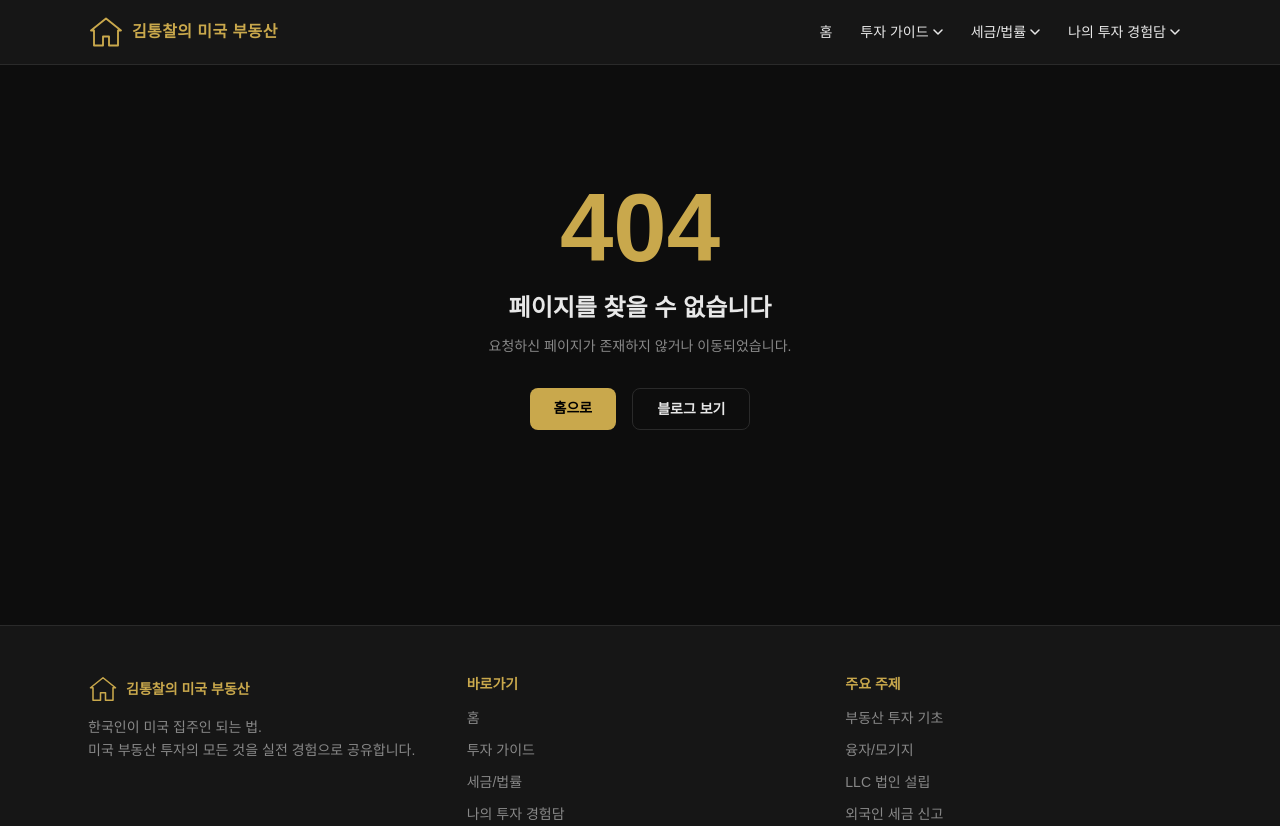
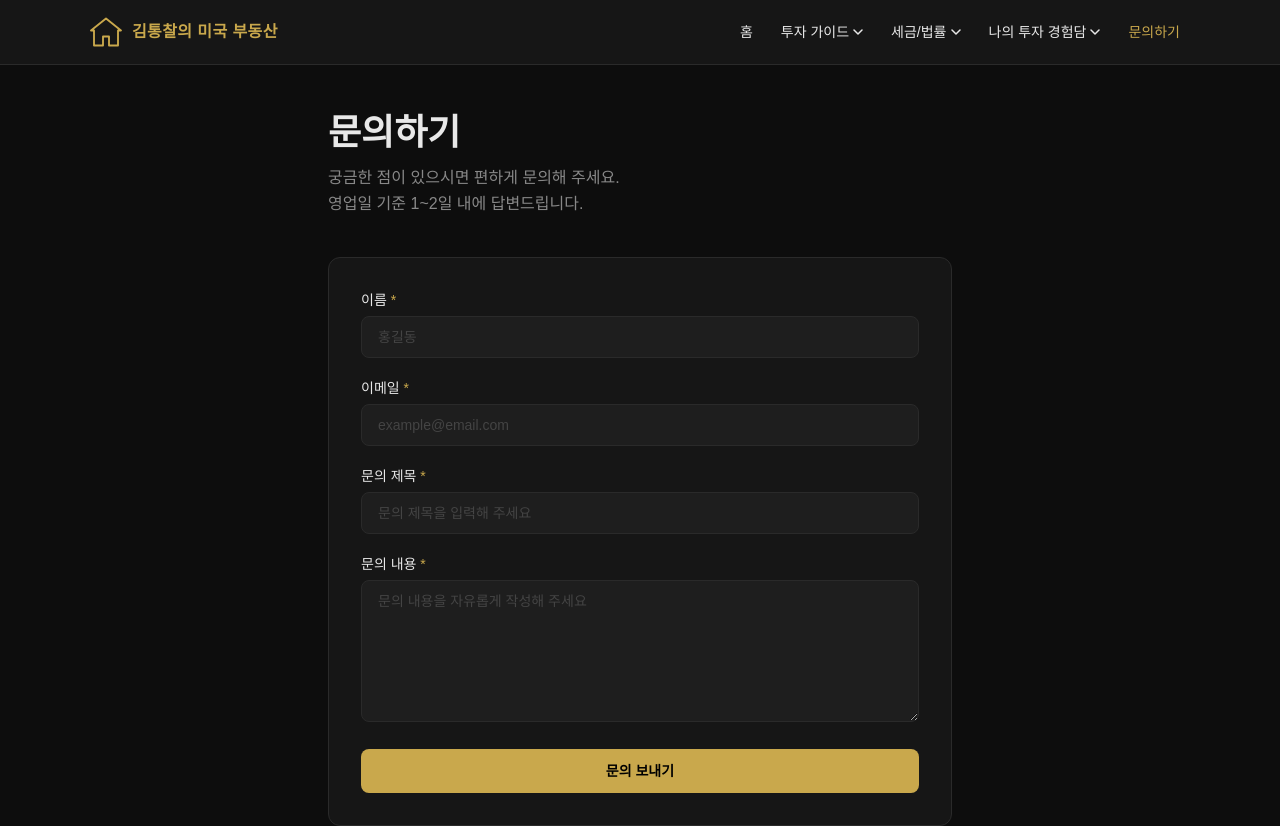
Before and after one commit to kimkim2026/kiminvestment, a Next.js app: page /contact in a window 1280 px wide. Before the commit this address had no page. Shown: the top 826 px of the page. Built offline with nearby package versions, Linux system fonts and the light colour scheme.

Commit message:
문의하기 페이지 추가

```diff
--- /dev/null
+++ b/app/contact/page.tsx
@@ -0,0 +1,224 @@
+"use client";
+
+import { useState } from "react";
+
+export default function ContactPage() {
+  const [submitted, setSubmitted] = useState(false);
+  const [loading, setLoading] = useState(false);
+  const [error, setError] = useState("");
+
+  async function handleSubmit(e: React.FormEvent<HTMLFormElement>) {
+    e.preventDefault();
+    setLoading(true);
+    setError("");
+
+    const form = e.currentTarget;
+    const data = new FormData(form);
+
+    try {
+      const res = await fetch("https://formspree.io/f/mnjggkld", {
+        method: "POST",
+        body: data,
+        headers: { Accept: "application/json" },
+      });
+
+      if (res.ok) {
+        setSubmitted(true);
+        form.reset();
+      } else {
+        setError("전송에 실패했습니다. 잠시 후 다시 시도해 주세요.");
+      }
+    } catch {
+      setError("전송 중 오류가 발생했습니다. 잠시 후 다시 시도해 주세요.");
+    } finally {
+      setLoading(false);
+    }
+  }
+
+  return (
+    <div className="max-w-2xl mx-auto px-4 sm:px-6 py-12">
+      {/* Page Header */}
+      <div className="mb-10">
+        <h1 style={{ color: "var(--foreground)" }} className="text-3xl md:text-4xl font-bold mb-3">
+          문의하기
+        </h1>
+        <p style={{ color: "#888" }} className="text-base leading-relaxed">
+          궁금한 점이 있으시면 편하게 문의해 주세요.
+          <br />
+          영업일 기준 1~2일 내에 답변드립니다.
+        </p>
+      </div>
+
+      {submitted ? (
+        /* 감사 메시지 */
+        <div
+          style={{
+            background: "var(--surface)",
+            border: "1px solid var(--gold)",
+          }}
+          className="rounded-xl p-10 text-center"
+        >
+          <div
+            style={{
+              background: "rgba(201,168,76,0.12)",
+              border: "1px solid var(--gold)",
+            }}
+            className="w-16 h-16 rounded-full flex items-center justify-center mx-auto mb-5"
+          >
+            <svg width="28" height="28" viewBox="0 0 24 24" fill="none">
+              <path
+                d="M5 13l4 4L19 7"
+                stroke="#C9A84C"
+                strokeWidth="2.5"
+                strokeLinecap="round"
+                strokeLinejoin="round"
+              />
+            </svg>
+          </div>
+          <h2 style={{ color: "var(--gold)" }} className="text-xl font-bold mb-2">
+            문의가 접수되었습니다
+          </h2>
+          <p style={{ color: "#aaa" }} className="text-sm leading-relaxed">
+            문의해 주셔서 감사합니다.
+            <br />
+            곧 답변드리겠습니다.
+          </p>
+          <button
+            onClick={() => setSubmitted(false)}
+            style={{ color: "var(--gold)", border: "1px solid var(--border)" }}
+            className="mt-6 px-5 py-2 rounded-lg text-sm hover:border-[var(--gold)] transition-colors"
+          >
+            새 문의 작성
+          </button>
+        </div>
+      ) : (
+        /* 문의 폼 */
+        <form
+          onSubmit={handleSubmit}
+          style={{
+            background: "var(--surface)",
+            border: "1px solid var(--border)",
+          }}
+          className="rounded-xl p-6 md:p-8 space-y-5"
+        >
+          {/* 이름 */}
+          <div>
+            <label
+              htmlFor="name"
+              style={{ color: "var(--foreground)" }}
+              className="block text-sm font-medium mb-1.5"
+            >
+              이름 <span style={{ color: "var(--gold)" }}>*</span>
+            </label>
+            <input
+              id="name"
+              name="name"
+              type="text"
+              required
+              placeholder="홍길동"
+              style={{
+                background: "var(--surface-2)",
+                border: "1px solid var(--border)",
+                color: "var(--foreground)",
+              }}
+              className="w-full px-4 py-2.5 rounded-lg text-sm focus:outline-none focus:border-[var(--gold)] transition-colors placeholder:text-[#444]"
+            />
+          </div>
+
+          {/* 이메일 */}
+          <div>
+            <label
+              htmlFor="email"
+              style={{ color: "var(--foreground)" }}
+              className="block text-sm font-medium mb-1.5"
+            >
+              이메일 <span style={{ color: "var(--gold)" }}>*</span>
+            </label>
+            <input
+              id="email"
+              name="email"
+              type="email"
+              required
+              placeholder="example@email.com"
+              style={{
+                background: "var(--surface-2)",
+                border: "1px solid var(--border)",
+                color: "var(--foreground)",
+              }}
+              className="w-full px-4 py-2.5 rounded-lg text-sm focus:outline-none focus:border-[var(--gold)] transition-colors placeholder:text-[#444]"
+            />
+          </div>
+
+          {/* 문의 제목 */}
+          <div>
+            <label
+              htmlFor="subject"
+              style={{ color: "var(--foreground)" }}
+              className="block text-sm font-medium mb-1.5"
+            >
+              문의 제목 <span style={{ color: "var(--gold)" }}>*</span>
+            </label>
+            <input
+              id="subject"
+              name="subject"
+              type="text"
+              required
+              placeholder="문의 제목을 입력해 주세요"
+              style={{
+                background: "var(--surface-2)",
+                border: "1px solid var(--border)",
+                color: "var(--foreground)",
+              }}
+              className="w-full px-4 py-2.5 rounded-lg text-sm focus:outline-none focus:border-[var(--gold)] transition-colors placeholder:text-[#444]"
+            />
+          </div>
+
+          {/* 문의 내용 */}
+          <div>
+            <label
+              htmlFor="message"
+              style={{ color: "var(--foreground)" }}
+              className="block text-sm font-medium mb-1.5"
+            >
+              문의 내용 <span style={{ color: "var(--gold)" }}>*</span>
+            </label>
+            <textarea
+              id="message"
+              name="message"
+              required
+              rows={6}
+              placeholder="문의 내용을 자유롭게 작성해 주세요"
+              style={{
+                background: "var(--surface-2)",
+                border: "1px solid var(--border)",
+                color: "var(--foreground)",
+                resize: "vertical",
+              }}
+              className="w-full px-4 py-2.5 rounded-lg text-sm focus:outline-none focus:border-[var(--gold)] transition-colors placeholder:text-[#444]"
+            />
+          </div>
+
+          {/* 에러 메시지 */}
+          {error && (
+            <p style={{ color: "#e74c3c" }} className="text-sm">
+              {error}
+            </p>
+          )}
+
+          {/* 제출 버튼 */}
+          <button
+            type="submit"
+            disabled={loading}
+            style={{
+              background: loading ? "#7a6020" : "var(--gold)",
+              color: "#000",
+            }}
+            className="w-full py-3 rounded-lg font-semibold text-sm transition-opacity hover:opacity-90 disabled:cursor-not-allowed"
+          >
+            {loading ? "전송 중..." : "문의 보내기"}
+          </button>
+        </form>
+      )}
+    </div>
+  );
+}
--- a/components/Footer.tsx
+++ b/components/Footer.tsx
@@ -45,6 +45,7 @@ export default function Footer() {
                 { href: "/tax-legal", label: "세금/법률" },
                 { href: "/experience", label: "나의 투자 경험담" },
                 { href: "/about", label: "운영자 소개" },
+                { href: "/contact", label: "문의하기" },
               ].map(({ href, label }) => (
                 <li key={href}>
                   <Link
--- a/components/Header.tsx
+++ b/components/Header.tsx
@@ -36,6 +36,7 @@ const navItems = [
       { href: "/about", label: "운영자 소개" },
     ],
   },
+  { href: "/contact", label: "문의하기", submenu: null },
 ];
 
 export default function Header() {
```
